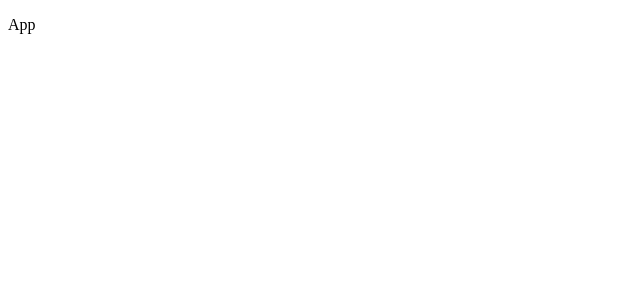
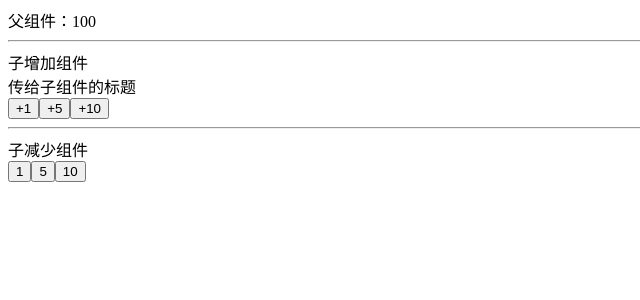
Before and after one commit to xiaoniu666888/react_test, a React (Create React App) app in the folder 04_scaffold/: page / in a window 1280 px wide. Shown: the top 300 px of the page, without its empty margins (0-640 px from the left). Built offline with nearby package versions, Linux system fonts and the light colour scheme.

Commit message:
练习父子通信

```diff
--- a/04_scaffold/package.json
+++ b/04_scaffold/package.json
@@ -31,5 +31,8 @@
       "last 1 firefox version",
       "last 1 safari version"
     ]
+  },
+  "devDependencies": {
+    "@babel/plugin-proposal-private-property-in-object": "^7.21.11"
   }
 }
--- /dev/null
+++ b/04_scaffold/src/01_组件通信-父传子/AddChild.jsx
@@ -0,0 +1,22 @@
+import React, { Component } from 'react'
+
+export class AddChild extends Component {
+    addCount(count) {
+        this.props.addClick(count)
+    }
+    render() {
+        const { title } = this.props
+        return (
+            <div>
+                子增加组件
+                <div>{title}</div>
+                <button onClick={() => this.addCount(1)}>+1</button>
+                <button onClick={() => this.addCount(5)}>+5</button>
+                <button onClick={() => this.addCount(10)}>+10</button>
+            </div>
+
+        )
+    }
+}
+
+export default AddChild
--- /dev/null
+++ b/04_scaffold/src/01_组件通信-父传子/App.jsx
@@ -0,0 +1,33 @@
+import React, { Component } from 'react'
+import AddChild from './AddChild'
+import SubChild from './SubChild'
+export class App extends Component {
+    constructor() {
+        super()
+        this.state = {
+            title: '传给子组件的标题',
+            counter: 100
+        }
+    }
+
+    changeCount(count) {
+        this.setState({ counter: this.state.counter + count })
+    }
+    render() {
+        const { title, counter } = this.state
+        return (
+            <div>
+                <div>
+                    <span>父组件：</span>
+                    <span>{counter}</span>
+                </div>
+                <hr />
+                <AddChild title={title} addClick={(count) => this.changeCount(count)} />
+                <hr />
+                <SubChild subClick={(count) => this.changeCount(count)} />
+            </div>
+        )
+    }
+}
+
+export default App
--- /dev/null
+++ b/04_scaffold/src/01_组件通信-父传子/SubChild.jsx
@@ -0,0 +1,20 @@
+import React, { Component } from 'react'
+
+export class SubChild extends Component {
+    subCount(count) {
+        this.props.subClick(-count)
+    }
+    render() {
+        return (
+            <div>
+                <div>子减少组件</div>
+                <button onClick={() => this.subCount(1)}>1</button>
+                <button onClick={() => this.subCount(5)}>5</button>
+                <button onClick={() => this.subCount(10)}>10</button>
+            </div>
+
+        )
+    }
+}
+
+export default SubChild
--- a/04_scaffold/src/App.js
+++ /dev/null
@@ -1,13 +0,0 @@
-function App() {
-  return (
-    <div className="App">
-      <header className="App-header">
-        <p>
-          App
-        </p>
-      </header>
-    </div>
-  );
-}
-
-export default App;
--- a/04_scaffold/src/index.js
+++ b/04_scaffold/src/index.js
@@ -1,6 +1,6 @@
 import React from 'react';
 import ReactDOM from 'react-dom/client';
-import App from './App';
+import App from '../src/01_组件通信-父传子/App';
 
 const root = ReactDOM.createRoot(document.getElementById('root'));
 root.render(
```
Also changed, not shown: 1 other file (tests, documents, lock files or other folders).
